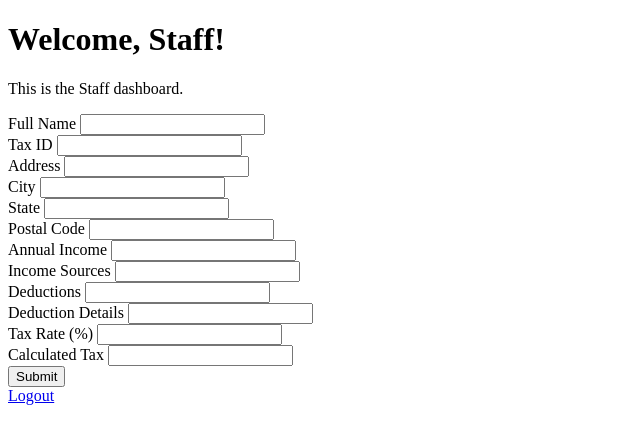
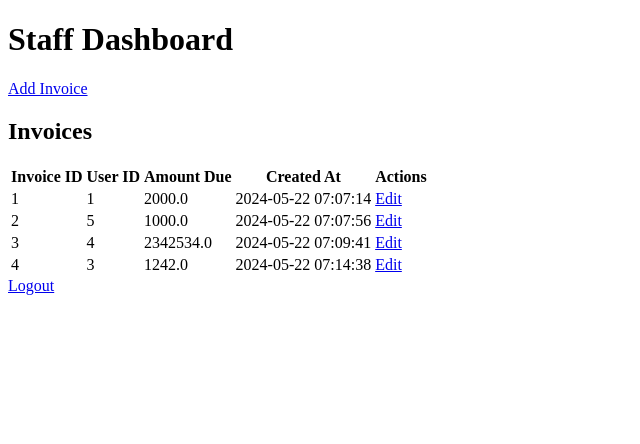
Before and after one commit to alinexi/Projects, a Flask app: page /staff_dashboard in a window 1280 px wide. Shown: the top 444 px of the page, without its empty margins (0-640 px from the left). Run offline with Flask 3, Linux system fonts and the light colour scheme.

Commit message:
now ,all 3 actors can do their job git add .

```diff
--- a/app/forms.py
+++ b/app/forms.py
@@ -1,5 +1,5 @@
 from flask_wtf import FlaskForm
-from wtforms import StringField, PasswordField, SelectField, SubmitField,FloatField
+from wtforms import StringField, PasswordField, SelectField, SubmitField, FloatField, IntegerField
 from wtforms.validators import DataRequired
 
 class TaxRecordForm(FlaskForm):
@@ -27,3 +27,10 @@ class PaymentForm(FlaskForm):
     amount = FloatField('Amount', validators=[DataRequired()])
     payment_details = StringField('Payment Details', validators=[DataRequired()])
     submit = SubmitField('Submit')
+
+class InvoiceForm(FlaskForm):
+    user_id = IntegerField('User ID', validators=[DataRequired()])
+    encrypted_invoice = StringField('Encrypted Invoice', validators=[DataRequired()])
+    signature = StringField('Signature', validators=[DataRequired()])
+    amount_due = FloatField('Amount Due', validators=[DataRequired()])
+    submit = SubmitField('Submit')
--- a/app/models.py
+++ b/app/models.py
@@ -1,4 +1,3 @@
-# app/models.py
 from app import db
 
 class User(db.Model):
@@ -18,8 +17,7 @@ class Invoice(db.Model):
     encrypted_invoice = db.Column(db.LargeBinary, nullable=False)
     signature = db.Column(db.LargeBinary, nullable=False)
     created_at = db.Column(db.DateTime, default=db.func.current_timestamp())
-    amount_due = db.Column(db.Float, nullable=False)  # Added field for amount due
-
+    amount_due = db.Column(db.Float, nullable=False)
 
 class Key(db.Model):
     id = db.Column(db.Integer, primary_key=True)
--- a/app/routes.py
+++ b/app/routes.py
@@ -1,7 +1,7 @@
 from flask import render_template, redirect, url_for, flash, request, session
 from app import app, db
 from app.models import User, Invoice, Payment
-from app.forms import TaxRecordForm, UserForm, PaymentForm
+from app.forms import TaxRecordForm, UserForm, PaymentForm,InvoiceForm
 
 @app.route('/')
 def home():
@@ -92,25 +92,38 @@ def user_dashboard():
 
 @app.route('/staff_dashboard', methods=['GET', 'POST'])
 def staff_dashboard():
-    form = TaxRecordForm()
+    invoices = Invoice.query.all()
+    return render_template('staff_dashboard.html', invoices=invoices)
+
+@app.route('/add_invoice', methods=['GET', 'POST'])
+def add_invoice():
+    form = InvoiceForm()
     if form.validate_on_submit():
-        full_name = form.full_name.data
-        tax_id = form.tax_id.data
-        address = form.address.data
-        city = form.city.data
-        state = form.state.data
-        postal_code = form.postal_code.data
-        annual_income = form.annual_income.data
-        income_sources = form.income_sources.data
-        deductions = form.deductions.data
-        deduction_details = form.deduction_details.data
-        tax_rate = form.tax_rate.data
-        calculated_tax = form.calculated_tax.data
-        # Here you can add logic to save the data to the database
-        flash('Tax record updated successfully!', 'success')
+        new_invoice = Invoice(
+            user_id=form.user_id.data,
+            encrypted_invoice=form.encrypted_invoice.data.encode(),
+            signature=form.signature.data.encode(),
+            amount_due=form.amount_due.data
+        )
+        db.session.add(new_invoice)
+        db.session.commit()
+        flash('Invoice added successfully!', 'success')
         return redirect(url_for('staff_dashboard'))
-    return render_template('staff_dashboard.html', form=form)
+    return render_template('add_invoice.html', form=form)
 
+@app.route('/edit_invoice/<int:invoice_id>', methods=['GET', 'POST'])
+def edit_invoice(invoice_id):
+    invoice = Invoice.query.get_or_404(invoice_id)
+    form = InvoiceForm(obj=invoice)
+    if form.validate_on_submit():
+        invoice.user_id = form.user_id.data
+        invoice.encrypted_invoice = form.encrypted_invoice.data.encode()
+        invoice.signature = form.signature.data.encode()
+        invoice.amount_due = form.amount_due.data
+        db.session.commit()
+        flash('Invoice updated successfully!', 'success')
+        return redirect(url_for('staff_dashboard'))
+    return render_template('edit_invoice.html', form=form, invoice_id=invoice_id)
 
 @app.route('/logout')
 def logout():
--- a/app/templates/staff_dashboard.html
+++ b/app/templates/staff_dashboard.html
@@ -1,71 +1,43 @@
-<!-- app/templates/staff_dashboard.html -->
 <!DOCTYPE html>
 <html lang="en">
 <head>
     <meta charset="UTF-8">
     <meta name="viewport" content="width=device-width, initial-scale=1.0">
-    <title>staff Dashboard</title>
+    <title>Staff Dashboard</title>
     <link rel="stylesheet" href="{{ url_for('static', filename='styles.css') }}">
 </head>
 <body>
     <div class="container">
-        <h1>Welcome, Staff!</h1>
-        <p>This is the Staff dashboard.</p>
-
-        <!-- Form to update tax record details -->
-        <form method="POST" action="{{ url_for('staff_dashboard') }}">
-            {{ form.hidden_tag() }}
-            <div class="form-group">
-                {{ form.full_name.label }}
-                {{ form.full_name(class="form-control") }}
-            </div>
-            <div class="form-group">
-                {{ form.tax_id.label }}
-                {{ form.tax_id(class="form-control") }}
-            </div>
-            <div class="form-group">
-                {{ form.address.label }}
-                {{ form.address(class="form-control") }}
-            </div>
-            <div class="form-group">
-                {{ form.city.label }}
-                {{ form.city(class="form-control") }}
-            </div>
-            <div class="form-group">
-                {{ form.state.label }}
-                {{ form.state(class="form-control") }}
-            </div>
-            <div class="form-group">
-                {{ form.postal_code.label }}
-                {{ form.postal_code(class="form-control") }}
-            </div>
-            <div class="form-group">
-                {{ form.annual_income.label }}
-                {{ form.annual_income(class="form-control") }}
-            </div>
-            <div class="form-group">
-                {{ form.income_sources.label }}
-                {{ form.income_sources(class="form-control") }}
-            </div>
-            <div class="form-group">
-                {{ form.deductions.label }}
-                {{ form.deductions(class="form-control") }}
-            </div>
-            <div class="form-group">
-                {{ form.deduction_details.label }}
-                {{ form.deduction_details(class="form-control") }}
-            </div>
-            <div class="form-group">
-                {{ form.tax_rate.label }}
-                {{ form.tax_rate(class="form-control") }}
-            </div>
-            <div class="form-group">
-                {{ form.calculated_tax.label }}
-                {{ form.calculated_tax(class="form-control") }}
-            </div>
-            <button type="submit" class="btn btn-primary">Submit</button>
-        </form>
-        {% with messages = get_flashed_messages(with_categories=true) %}
+        <h1>Staff Dashboard</h1>
+        <a href="{{ url_for('add_invoice') }}">Add Invoice</a>
+        <h2>Invoices</h2>
+        <table>
+            <thead>
+                <tr>
+                    <th>Invoice ID</th>
+                    <th>User ID</th>
+                    <th>Amount Due</th>
+                    <th>Created At</th>
+                    <th>Actions</th>
+                </tr>
+            </thead>
+            <tbody>
+                {% for invoice in invoices %}
+                <tr>
+                    <td>{{ invoice.id }}</td>
+                    <td>{{ invoice.user_id }}</td>
+                    <td>{{ invoice.amount_due }}</td>
+                    <td>{{ invoice.created_at }}</td>
+                    <td>
+                        <a href="{{ url_for('edit_invoice', invoice_id=invoice.id) }}">Edit</a>
+                    </td>
+                </tr>
+                {% endfor %}
+            </tbody>
+        </table>
+        <a href="{{ url_for('logout') }}">Logout</a>
+    </div>
+    {% with messages = get_flashed_messages(with_categories=true) %}
             {% if messages %}
                 <ul class="flashes">
                 {% for category, message in messages %}
@@ -74,8 +46,5 @@
                 </ul>
             {% endif %}
         {% endwith %}
-
-        <a href="{{ url_for('logout') }}">Logout</a>
-    </div>
 </body>
 </html>
```
Also changed, not shown: app/templates/add_invoice.html (added, +44 -0 lines), app/templates/edit_invoice.html (added, +35 -0 lines), app/templates/user_dashboard.html (+9 -0 lines), instance/otps.db.
